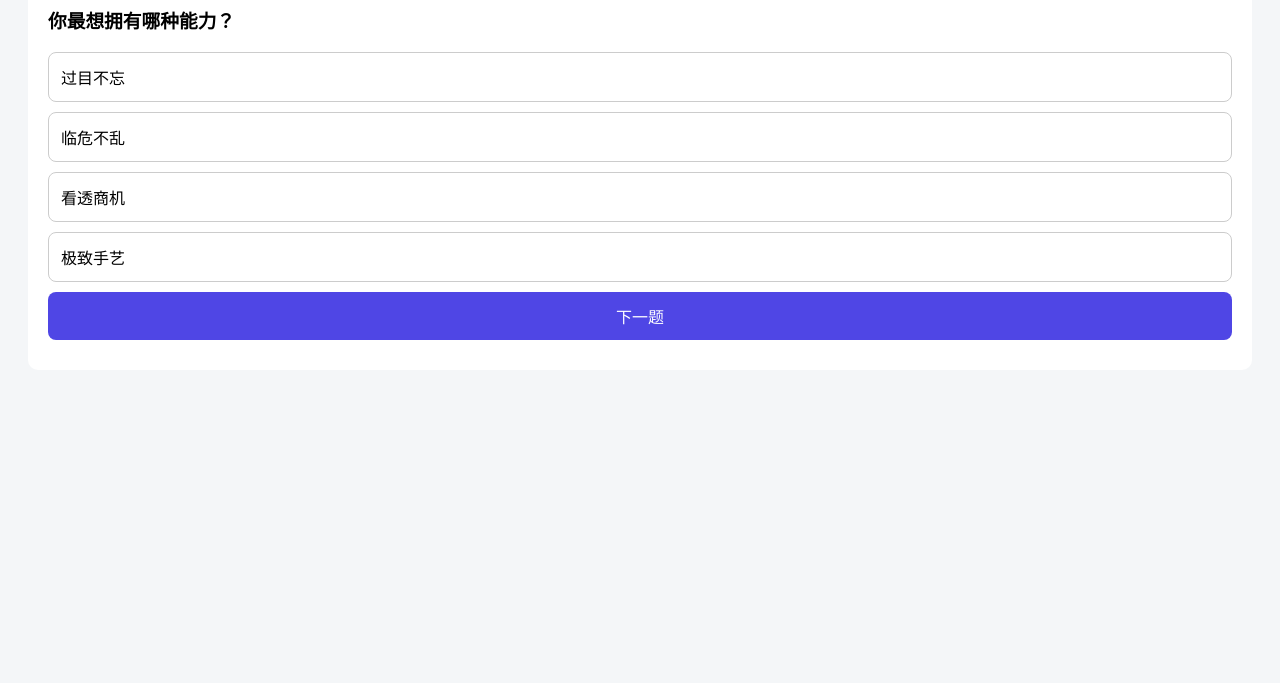
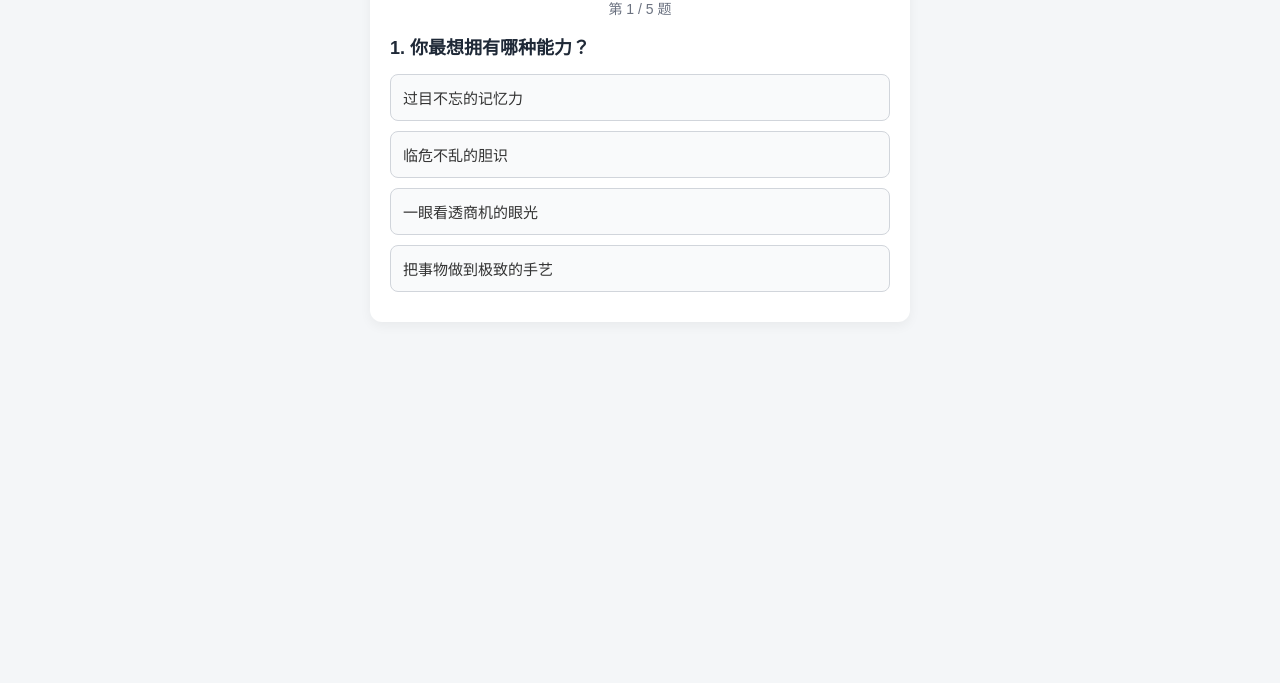
Before and after one commit to Polaris-osborn/my-quiz, a plain HTML site: page index.html in a window 1280 px wide. Shown: the part 117-800 px from the top of the page. Drawn offline with Linux system fonts and the light colour scheme.

Commit message:
Refactor HTML structure and styles for quiz
Updated title and improved styling for better layout and appearance. Enhanced question display and result presentation.

```diff
--- a/index.html
+++ b/index.html
@@ -3,47 +3,124 @@
 <head>
 <meta charset="UTF-8">
 <meta name="viewport" content="width=device-width, initial-scale=1.0">
-<title>你上辈子是什么</title>
+<title>测测你上辈子是什么</title>
 <style>
-  body { font-family: sans-serif; background: #f4f6f8; padding: 20px; }
-  .box { background: #fff; padding: 20px; border-radius: 10px; }
-  button { padding: 12px; width: 100%; margin-bottom: 10px; background: #fff; border: 1px solid #ccc; border-radius: 8px; font-size: 16px; text-align: left; }
-  .next { background: #4f46e5; color: #fff; border: none; text-align: center; }
+  body { font-family: sans-serif; background: #f4f6f8; padding: 20px; margin: 0; }
+  .box { background: #fff; padding: 20px; border-radius: 12px; box-shadow: 0 4px 12px rgba(0,0,0,0.05); max-width: 500px; margin: 0 auto; }
+  h2 { text-align: center; color: #333; }
+  .question-title { font-size: 18px; font-weight: bold; margin-bottom: 15px; color: #1f2937; }
+  button.option { display: block; width: 100%; padding: 12px; margin-bottom: 10px; background: #f9fafb; border: 1px solid #d1d5db; border-radius: 8px; font-size: 15px; text-align: left; color: #333; cursor: pointer; }
+  button.option:active { background: #e5e7eb; }
+  .progress { text-align: center; color: #6b7280; font-size: 14px; margin-bottom: 15px; }
+  .result-title { text-align: center; font-size: 22px; color: #4f46e5; font-weight: bold; margin-bottom: 10px; }
+  .result-desc { font-size: 15px; color: #4b5563; line-height: 1.6; }
 </style>
 </head>
 <body>
   <div class="box">
-    <h2 id="title">你上辈子是什么？</h2>
-    <div id="area"></div>
-    <button id="btn" class="next" onclick="next()">下一题</button>
+    <h2>你上辈子是什么？</h2>
+    <div id="progress" class="progress"></div>
+    <div id="content"></div>
   </div>
 
 <script>
-  var q = [
-    { t: "你最想拥有哪种能力？", o: ["过目不忘", "临危不乱", "看透商机", "极致手艺"] },
-    { t: "周末最想怎么过？", o: ["安静看书", "户外运动", "约朋友逛街", "在家做手工"] }
+  // 这里定义了题目和计分类型
+  var questions = [
+    { q: "1. 你最想拥有哪种能力？", o: [
+      { text: "过目不忘的记忆力", type: "A" },
+      { text: "临危不乱的胆识", type: "B" },
+      { text: "一眼看透商机的眼光", type: "C" },
+      { text: "把事物做到极致的手艺", type: "D" }
+    ]},
+    { q: "2. 周末你更喜欢怎么度过？", o: [
+      { text: "泡杯茶安静看一天书", type: "A" },
+      { text: "去户外爬山运动", type: "B" },
+      { text: "约朋友逛街聊天", type: "C" },
+      { text: "在家做手工整理房间", type: "D" }
+    ]},
+    { q: "3. 遇到矛盾时，你倾向于？", o: [
+      { text: "讲道理把话说清楚", type: "A" },
+      { text: "直接面对解决", type: "B" },
+      { text: "找个双方都能接受的方案", type: "C" },
+      { text: "先冷静一下不想吵", type: "D" }
+    ]},
+    { q: "4. 如果穿越回古代，你想做什么？", o: [
+      { text: "进书院读书考功名", type: "A" },
+      { text: "从军守城建功立业", type: "B" },
+      { text: "开一间铺子做生意", type: "C" },
+      { text: "归隐山林种花养鸟", type: "D" }
+    ]},
+    { q: "5. 别人最常夸你哪一点？", o: [
+      { text: "懂得多、想得深", type: "A" },
+      { text: "靠谱、有安全感", type: "B" },
+      { text: "脑子转得快会来事", type: "C" },
+      { text: "有品味、做事专注", type: "D" }
+    ]}
   ];
-  var step = 0;
 
-  function show() {
-    var area = document.getElementById("area");
-    area.innerHTML = "<h3>" + q[step].t + "</h3>";
-    for(var i=0; i<q[step].o.length; i++) {
-      area.innerHTML += "<button onclick='next()'>" + q[step].o[i] + "</button>";
+  // 结果库
+  var results = {
+    A: { name: "书香书生 📜", desc: "你上辈子大概率是个爱读书、爱写字的人。心思细腻，喜欢安静思考，对文字和知识有天然好感。" },
+    B: { name: "沙场将军 ⚔️", desc: "你上辈子可能是个有担当、有魄力的人。遇事不轻易退缩，行动力强，喜欢保护身边的人。" },
+    C: { name: "行商掌柜 💰", desc: "你上辈子可能是个走南闯北的商人。脑子灵活，善于观察，懂得权衡利弊，喜欢和人打交道。" },
+    D: { name: "匠心工匠 🔨", desc: "你上辈子可能是个手艺人。做事认真，喜欢把一件事打磨好，对品质和细节有自己的坚持。" }
+  };
+
+  var currentStep = 0;
+  var scores = { A: 0, B: 0, C: 0, D: 0 };
+
+  function showQuestion() {
+    var p = document.getElementById("progress");
+    var c = document.getElementById("content");
+
+    p.innerText = "第 " + (currentStep + 1) + " / " + questions.length + " 题";
+    c.innerHTML = "<div class='question-title'>" + questions[currentStep].q + "</div>";
+
+    for (var i = 0; i < questions[currentStep].o.length; i++) {
+      var btn = document.createElement("button");
+      btn.className = "option";
+      btn.innerText = questions[currentStep].o[i].text;
+      // 使用闭包保存当前选项的 type
+      btn.onclick = (function(type) {
+        return function() { nextStep(type); };
+      })(questions[currentStep].o[i].type);
+
+      c.appendChild(btn);
     }
   }
 
-  function next() {
-    step++;
-    if(step < q.length) {
-      show();
+  function nextStep(type) {
+    scores[type]++; // 记录分数
+    currentStep++;
+
+    if (currentStep < questions.length) {
+      showQuestion();
     } else {
-      document.getElementById("title").innerText = "你的结果";
-      document.getElementById("area").innerHTML = "<h3>你的上辈子：书香书生 📜</h3><p>测试成功！</p>";
-      document.getElementById("btn").style.display = "none";
+      showResult();
     }
   }
-  show();
+
+  function showResult() {
+    // 找出分数最高的类型
+    var maxType = "A";
+    var maxScore = -1;
+    for (var key in scores) {
+      if (scores[key] > maxScore) {
+        maxScore = scores[key];
+        maxType = key;
+      }
+    }
+
+    var res = results[maxType];
+    document.getElementById("progress").style.display = "none";
+    document.getElementById("content").innerHTML =
+      "<div class='result-title'>你的上辈子：" + res.name + "</div>" +
+      "<div class='result-desc'>" + res.desc + "</div>" +
+      "<div style='text-align:center; margin-top:20px; color:#9ca3af; font-size:12px;'>本测试仅供娱乐</div>";
+  }
+
+  // 启动
+  showQuestion();
 </script>
 </body>
 </html>
```
